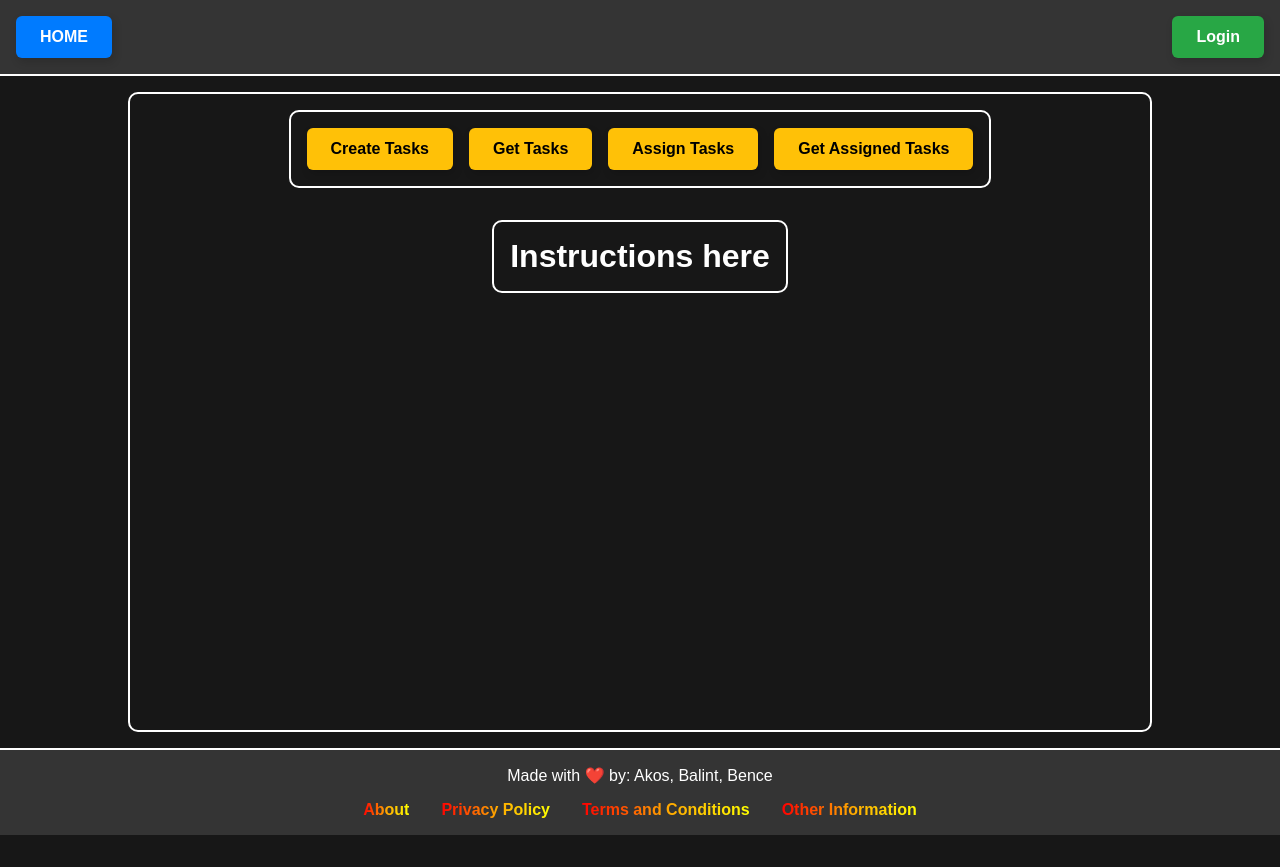
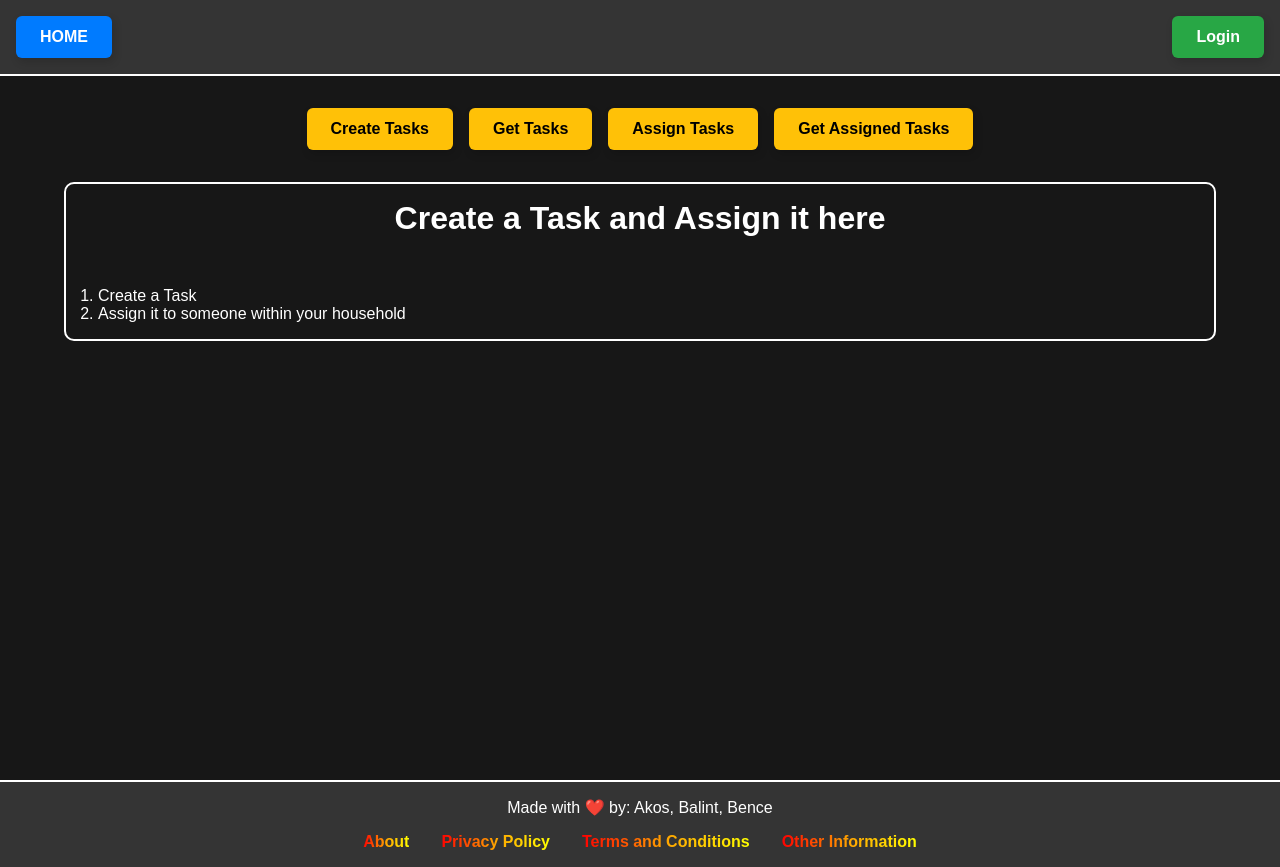
Before and after one commit to BenceV95/HousholdResponsibilitySharingApp, a Next.js app in the folder HouseholdResponsibilityApp_Frontend/: page /tasks in a window 1280 px wide. Before the commit the page ends 835 px from the top, so only its background shows below. Built offline with nearby package versions, Linux system fonts and the light colour scheme.

Commit message:
task submenu buttons fixed

```diff
--- a/HouseholdResponsibilityApp_Frontend/app/tasks/page.jsx
+++ b/HouseholdResponsibilityApp_Frontend/app/tasks/page.jsx
@@ -25,6 +25,7 @@ const TaskForm = () => {
 
   return (
     <div className='tasks'>
+
       <div className='taskButtons'>
         <button className='btn btn-warning' onClick={viewAction} name='create'>
           Create Tasks
@@ -63,7 +64,18 @@ const TaskForm = () => {
               <AssignedTask />
             </>
           )
-        ) : (<h1>Instructions here</h1>)}
+        ) : (
+          <div className='instructions'>
+        <h1>
+          Create a Task and Assign it here
+        </h1>
+        <br />
+        <ol>
+          <li>Create a Task</li>
+          <li>Assign it to someone within your household</li>
+        </ol>
+        </div>
+        )}
       </div>
     </div>
   );
--- a/HouseholdResponsibilityApp_Frontend/app/tasks/tasks.css
+++ b/HouseholdResponsibilityApp_Frontend/app/tasks/tasks.css
@@ -1,31 +1,38 @@
 .tasks {
     display: flex;
     flex-direction: column;
-    width: 80%;
     justify-self: center;
     align-items: center;
     text-align: center;
-    border: solid white 2px;
-    border-radius: 10px;
-    padding: 1rem;
+    /* border: solid white 2px;
+    border-radius: 10px;*/
+    margin: 1rem;
     min-height: 80dvh;
+    width: 100%;
 }
 
 .taskButtons {
     display: flex;
-    /* align-self: center; */
+    flex-wrap: wrap;
     gap: 1rem;
-    border: solid white 2px;
-    border-radius: 10px;
-    padding: 1rem;
-    width: fit-content;
-    overflow-x: auto;
+    padding-bottom: 2rem;
+}
+
+.taskButtons .btn {
+    flex: 1;
+    min-width: fit-content;
 }
 
 .taskAction {
+    border: solid white 2px;
+    /* border is here for testing purposes */
+    border-radius: 10px;
+    padding: 1rem 0;
+    width: 90%;
+}
+
+.instructions ol {
+    padding-left: 2rem;
     margin-top: 2rem;
-    border: solid white 2px; /* border is here for testing purposes */
-    border-radius: 10px;
-    padding: 1rem;
-
+    text-align: left;
 }
```
